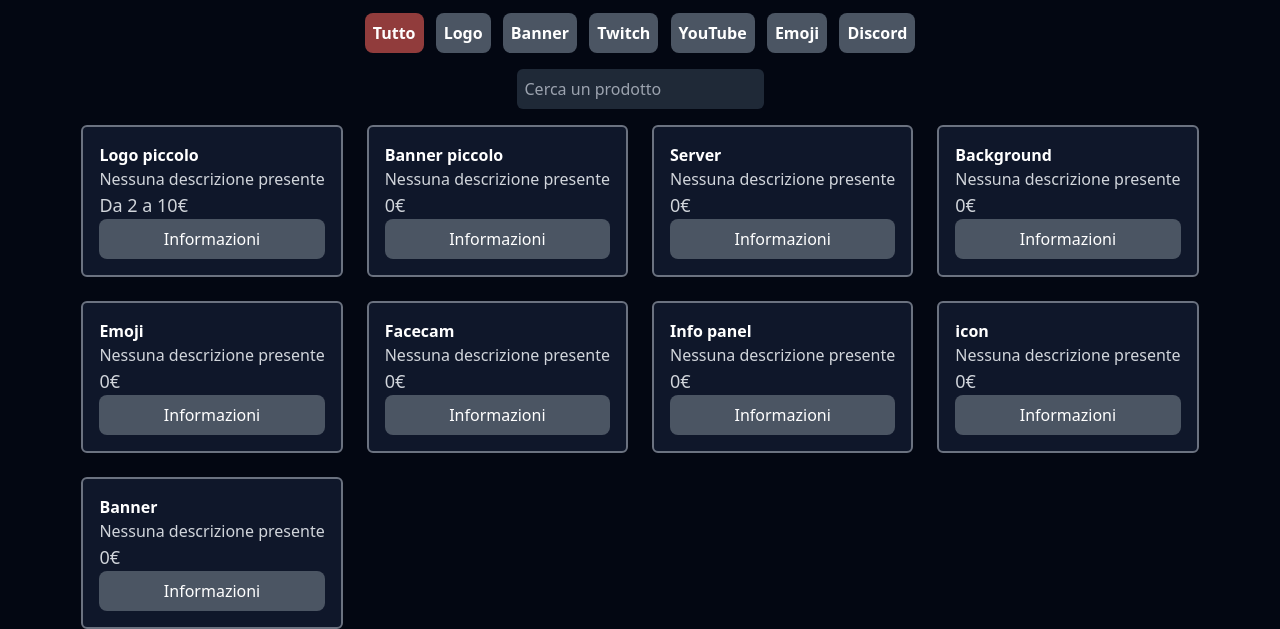
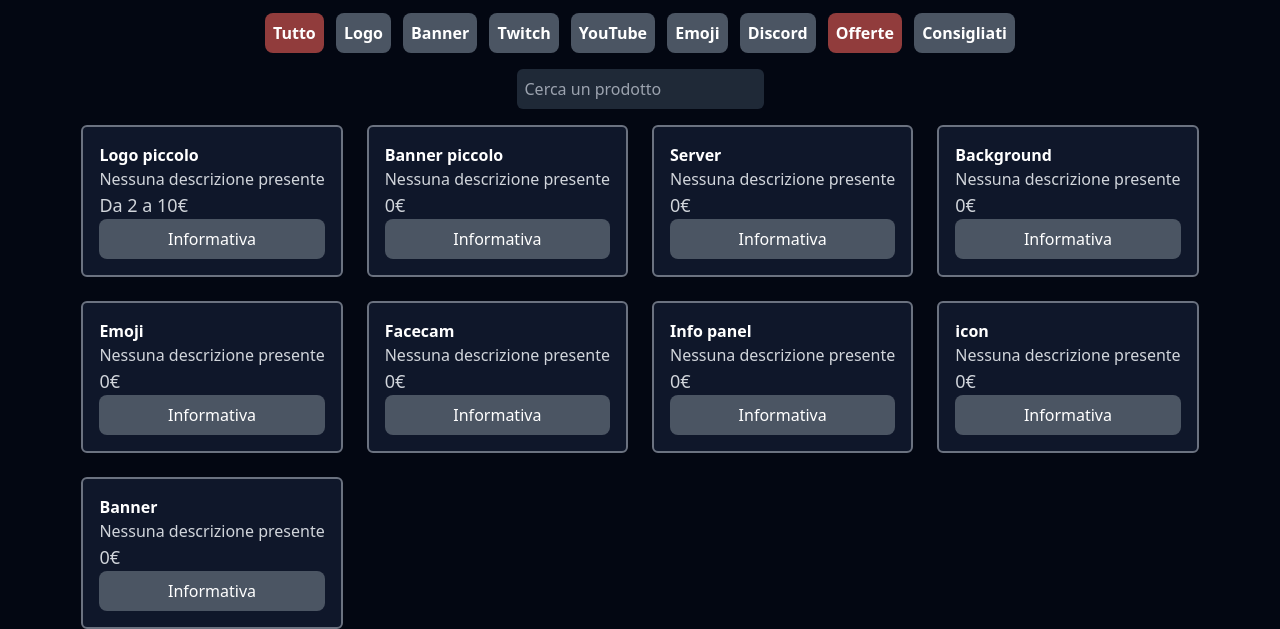
Before and after one commit to AESTHETICADESIGNERS/listino-prezzi, a website: page docs/index.html in a window 1280 px wide. Shown: the part 251-880 px from the top of the page. Drawn offline with Linux system fonts and the light colour scheme.

Commit message:
Sistemazione categorie

```diff
--- a/docs/index.html
+++ b/docs/index.html
@@ -22,6 +22,8 @@
             <button class="bg-gray-600 primary p-2 rounded-lg text-white font-semibold mx-1 hover:bg-gray-700" onclick="filterByCategory('youtube')">YouTube</button>
             <button class="bg-gray-600 primary p-2 rounded-lg text-white font-semibold mx-1 hover:bg-gray-700" onclick="filterByCategory('emoji')">Emoji</button>
             <button class="bg-gray-600 primary p-2 rounded-lg text-white font-semibold mx-1 hover:bg-gray-700" onclick="filterByCategory('discord')">Discord</button>
+            <button alwaysActive="true" class="bg-[#913c3c] primary p-2 rounded-lg text-white font-semibold mx-1" onclick="filterByCategory('offerte')">Offerte</button>
+            <button class="bg-gray-600 primary p-2 rounded-lg text-white font-semibold mx-1 hover:bg-gray-700" onclick="filterByCategory('consigliati')">Consigliati</button>
         </div>
         <input placeholder="Cerca un prodotto" class="bg-gray-800 text-white font-medium p-2 rounded-md" type="text" name="searchproducts" id="searchproducts">
         <div id="products" class="grid lg:grid-cols-4 md:grid-cols-2 grid-flow-rows gap-6 text-white">
--- a/docs/js/components/ProductCard.js
+++ b/docs/js/components/ProductCard.js
@@ -5,7 +5,7 @@
             <b>{name}</b>
             <p class="text-gray-300">{description}</p>
             <p class="text-gray-300 text-lg">{price}€</p>
-            <button productid={productId} class="productInfo bg-gray-600 p-2 rounded-lg text-white font-medium">Informazioni</button>
+            <button productid={productId} class="productInfo bg-gray-600 p-2 rounded-lg text-white font-medium">Informativa</button>
         </div>`;
         this.id = id;
         this.name = name;
--- a/docs/js/script.js
+++ b/docs/js/script.js
@@ -56,7 +56,7 @@
     { "id": "ODNODKADMD", "name": "Server", "description": "", "price": "0", "category": "discord" },
     { "id": "PVBEIGBFUW", "name": "Background", "description": "", "price": "0", "category": "twitch" },
     { "id": "WUKNMTDIVH", "name": "Emoji", "description": "", "price": "0", "category": "emoji" },
-    { "id": "OHRFLLGXKN", "name": "Facecam", "description": "", "price": "0", "category": "twitch" },
+    { "id": "OHRFLLGXKN", "name": "Facecam", "description": "", "price": "0", "category": "offerte" },
     { "id": "WMBLWCSXGN", "name": "Info panel", "description": "", "price": "0", "category": "twitch" },
     { "id": "AJRHETLJGX", "name": "icon", "description": "", "price": "0", "category": "youtube" },
     { "id": "YLUXNGYNOP", "name": "Banner", "description": "", "price": "0", "category": "youtube" }
@@ -99,6 +99,7 @@
     button.addEventListener("click", (e) => {
         // Per tutti i bottoni imposto il colore di sfondo di default e l'hover
         categoriesButtons.forEach(btn => {
+            if (btn.getAttribute("alwaysActive")==="true") return;
             // Tolgo le classi del bottone attivo
             btn.classList.remove("bg-[#913c3c]");
             // Aggiungo le classi del bottone di default
```
